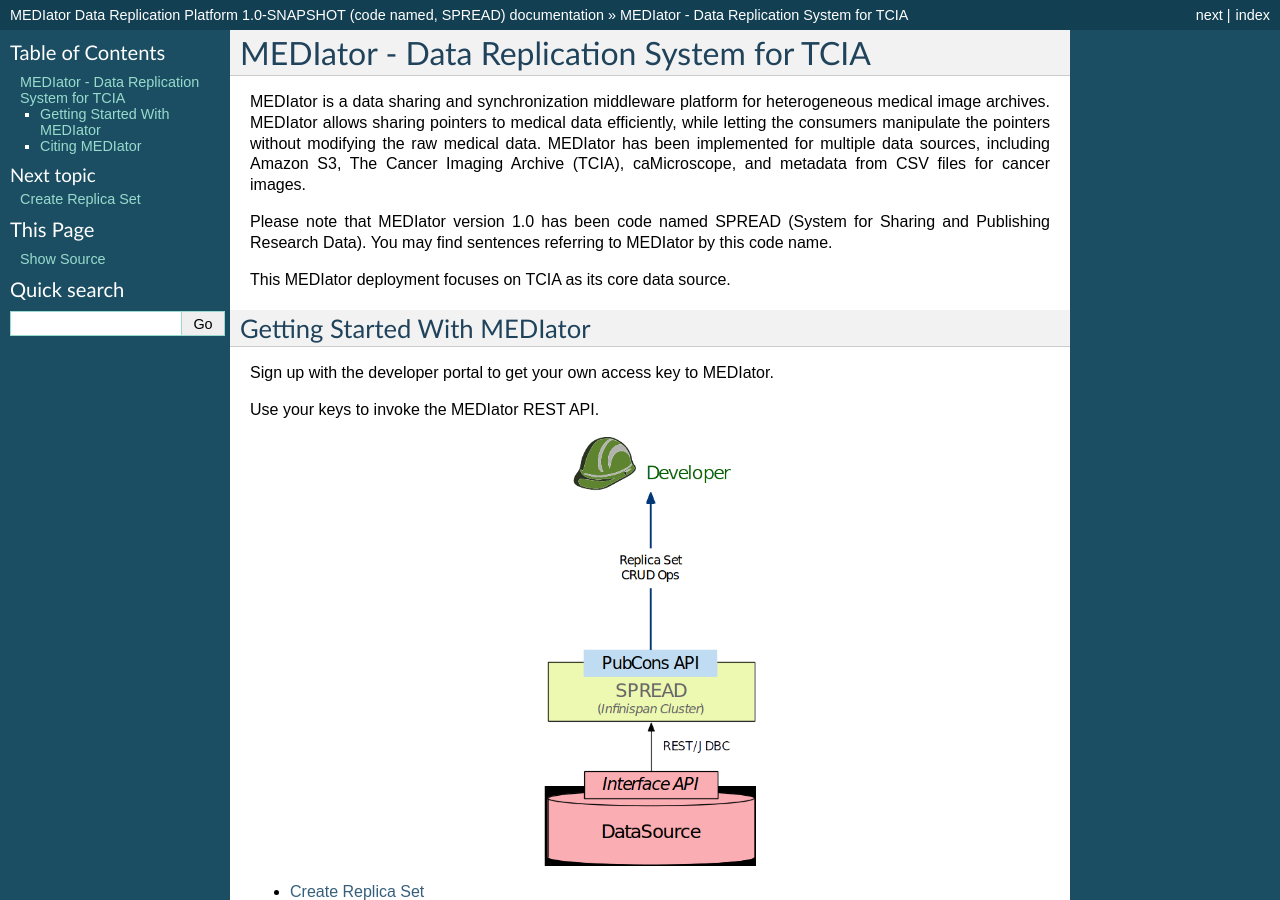
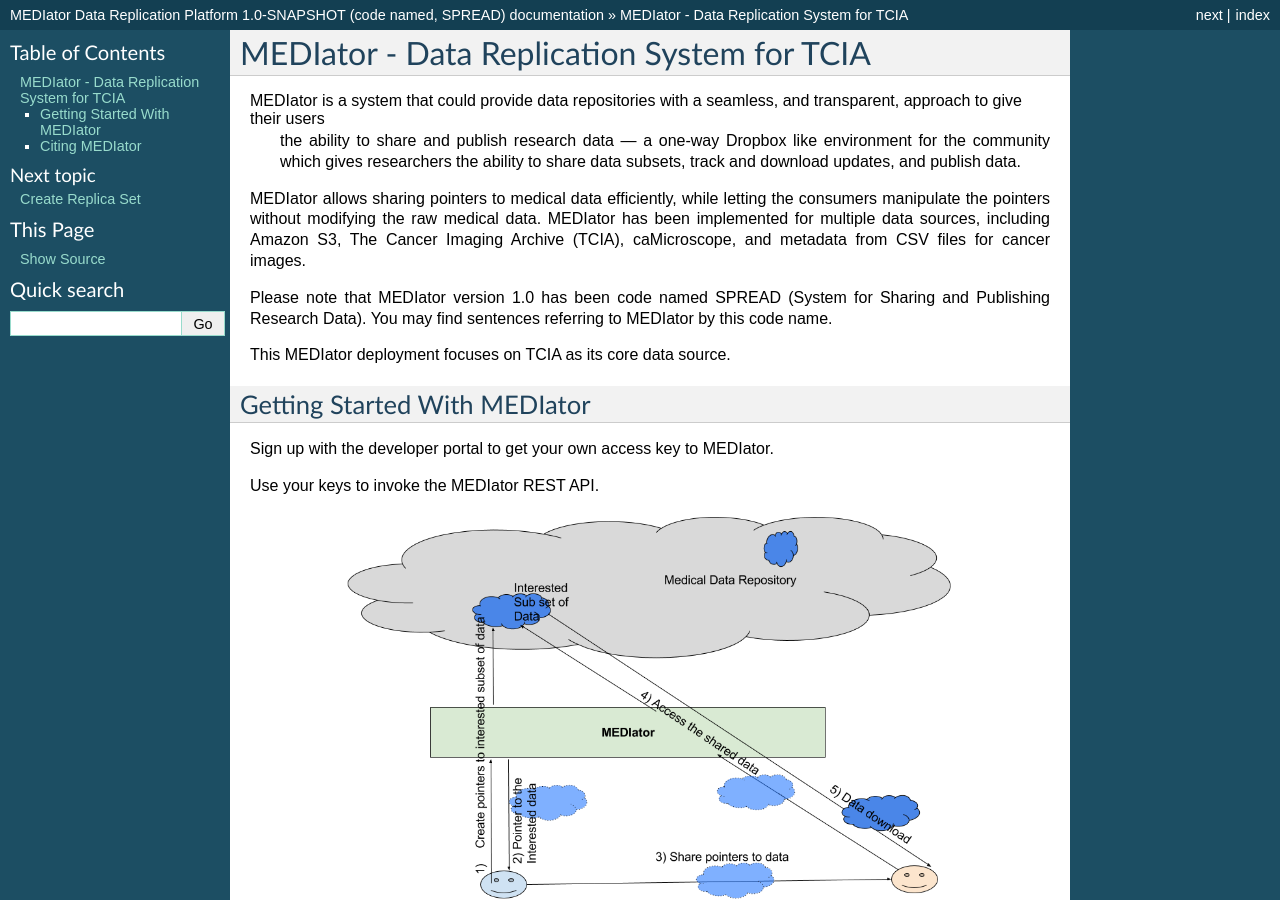
Before and after one commit to pradeeban/mediator, a Sphinx documentation site: the page built from docs/source/index.rst, in a window 1280 px wide and 900 px high. Built offline with Sphinx 7.4.7, drawn with Linux system fonts in a browser that asks for light colours.

Commit message:
MEDIator use case figure.

```diff
--- a/docs/source/index.rst
+++ b/docs/source/index.rst
@@ -7,7 +7,11 @@
 MEDIator - Data Replication System for TCIA
 *******************************************
 
-MEDIator is a data sharing and synchronization middleware platform for heterogeneous medical image archives.
+
+MEDIator is a system that could provide data repositories with a seamless, and transparent, approach to give their users
+ the ability to share and publish research data — a one-way Dropbox like environment for the community which gives
+ researchers the ability to share data subsets, track and download updates, and publish data.
+
 MEDIator allows sharing pointers to medical data efficiently, while letting the consumers manipulate the pointers
 without modifying the raw medical data. MEDIator has been implemented for multiple data sources, including Amazon S3,
 The Cancer Imaging Archive (TCIA), caMicroscope, and metadata from CSV files for cancer images.
@@ -25,7 +29,7 @@
 
 Use your keys to invoke the MEDIator REST API.
 
-.. image:: sections/arch.png
+.. image:: mediator-tcia.png
    :scale: 65
    :align: center
 
```
Also changed, not shown: docs/source/mediator-tcia.png (added).
